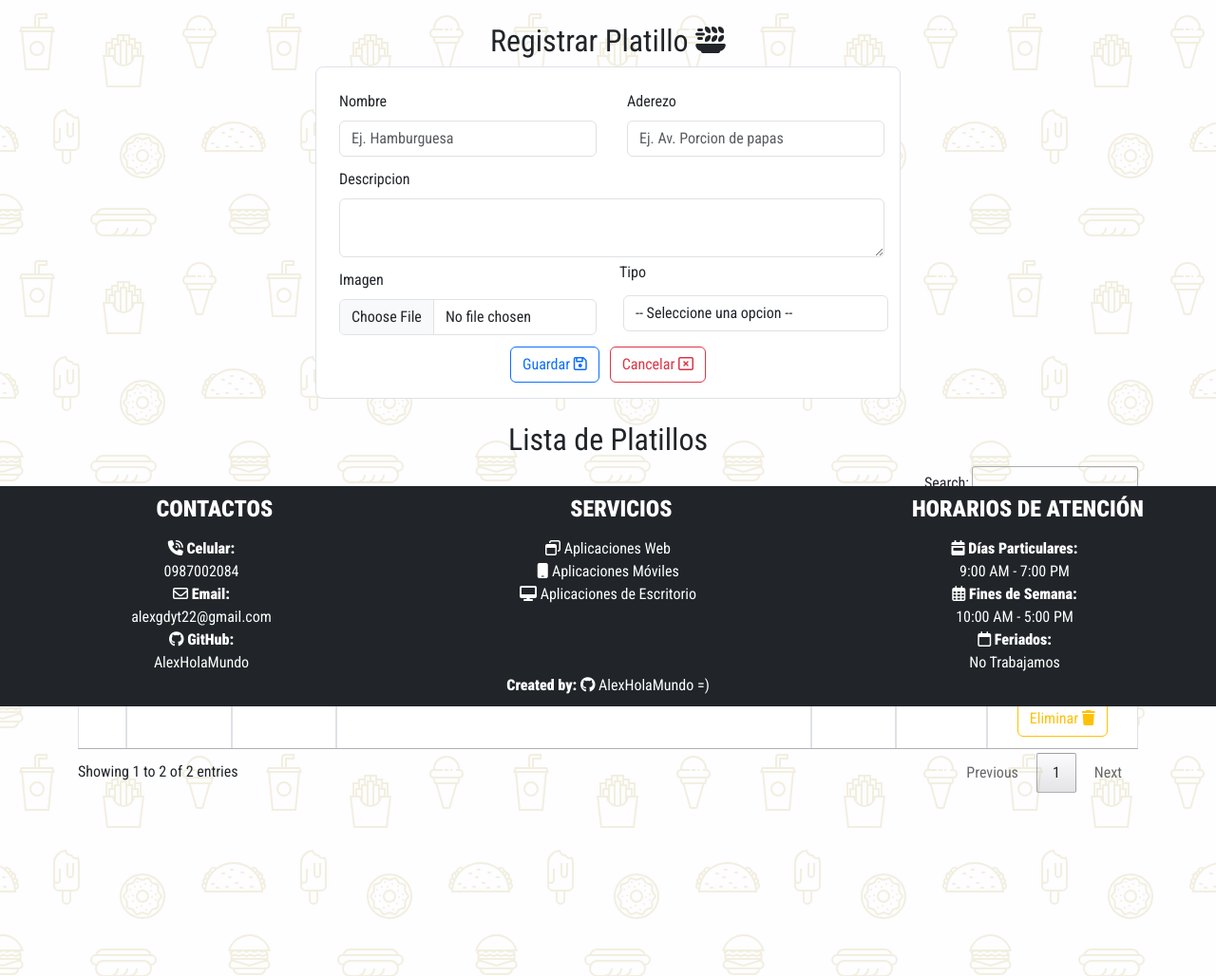
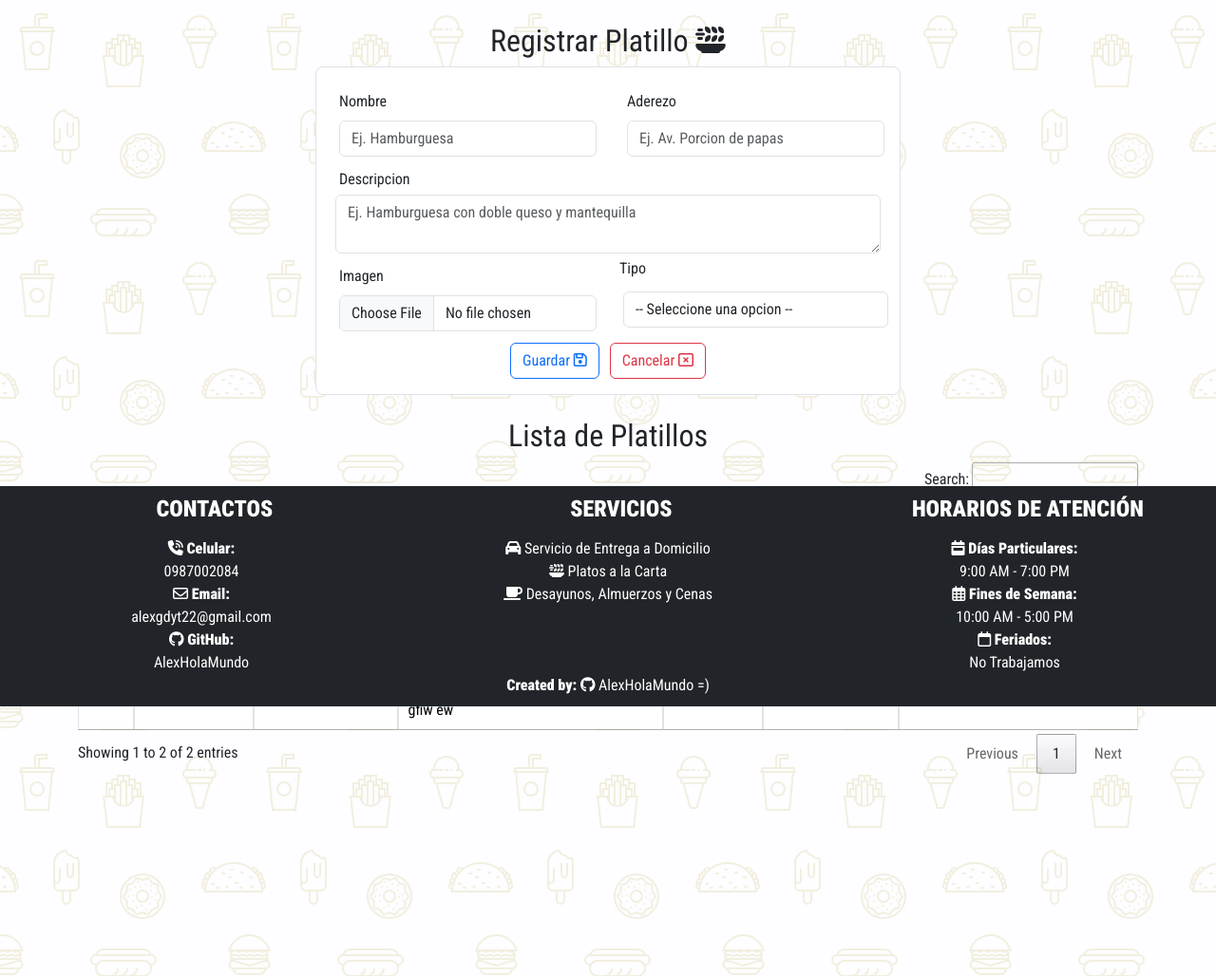
Before and after one commit to AlexHolaMundo/crudRestaurante, a Django app: page /listaPlatillo/ in a window 1280 px wide. Shown: the part 56-1084 px from the top of the page at 95% size. Run offline with Django 4.2, Linux system fonts and the light colour scheme; data comes from the database, SQL or seed files in the repository; both versions use the stored data as it was after the commit; some libraries are stand-ins or nearby versions.

Commit message:
feat fix styles

```diff
--- a/Aplicaciones/RestauranteWT/templates/listaDetalle.html
+++ b/Aplicaciones/RestauranteWT/templates/listaDetalle.html
@@ -132,7 +132,7 @@
           <th class="text-center" scope="col">Cantidad</th>
           <th class="text-center" scope="col">Precio Unitario</th>
           <th class="text-center" scope="col">Subtotal</th>
-          <th class="text-center" scope="col">Observaciones</th>
+          <th class="text-center w-25" scope="col">Observaciones</th>
           <th class="text-center" scope="col">Acciones</th>
         </tr>
       </thead>
@@ -145,7 +145,9 @@
           <td class="text-center">{{detalle.cantidad_wt}}</td>
           <td class="text-center">{{detalle.precio_unitario_wt}}</td>
           <td class="text-center">{{detalle.subtotal_wt}}</td>
-          <td class="text-center">{{detalle.platillo_wt.descripcion_wt}}</td>
+          <td class="text-justify w-25">
+            {{detalle.platillo_wt.descripcion_wt}}
+          </td>
           <td class="text-center">
             <a
               href="/editarDetalle/{{detalle.idDetalle_wt}}"
--- a/Aplicaciones/RestauranteWT/templates/listaPlatillo.html
+++ b/Aplicaciones/RestauranteWT/templates/listaPlatillo.html
@@ -48,13 +48,12 @@
           <textarea
             type="text"
             required
-            class="form-control m-1"
+            class="form-control"
             placeholder="Ej. Hamburguesa con doble queso y mantequilla"
             value=""
             name="descripcion_wt"
             id="descripcion_wt"
-          >
-          </textarea>
+          ></textarea>
         </div>
       </div>
     </div>
@@ -110,7 +109,7 @@
           <th class="text-center">ID</th>
           <th class="text-center">Nombre</th>
           <th class="text-center">Aderezo</th>
-          <th class="text-center">Descripcion</th>
+          <th class="text-center w-25">Descripcion</th>
           <th class="text-center">Imagen</th>
           <th class="text-center">Tipo</th>
           <th class="text-center">Acciones</th>
@@ -122,7 +121,7 @@
           <td class="text-center">{{platillo.idPlatillo_wt}}</td>
           <td class="text-center">{{platillo.nombre_wt}}</td>
           <td class="text-center">{{platillo.aderezos_wt}}</td>
-          <td class="text-center">{{platillo.descripcion_wt}}</td>
+          <td class="text-justify w-25">{{platillo.descripcion_wt}}</td>
           <td class="text-center">
             {% if platillo.imagen_wt %}
             <a href="{{ platillo.imagen_wt.url }}" target="_blank">
--- a/Aplicaciones/RestauranteWT/templates/plantilla.html
+++ b/Aplicaciones/RestauranteWT/templates/plantilla.html
@@ -180,16 +180,16 @@
         <div class="col-md-4">
           <h4><strong>&nbsp;&nbsp;&nbsp;&nbsp; SERVICIOS</strong></h4>
           <ul>
-            <i class="fa-regular fa-window-restore"></i>
-            Aplicaciones Web
+            <i class="fa-solid fa-car"></i>
+            Servicio de Entrega a Domicilio
           </ul>
           <ul>
-            <i class="fa-solid fa-mobile"></i>
-            Aplicaciones Móviles
+            <i class="fa-solid fa-plate-wheat"></i>
+            Platos a la Carta
           </ul>
           <ul>
-            <i class="fa-solid fa-desktop"></i>
-            Aplicaciones de Escritorio
+            <i class="fa-solid fa-mug-saucer"></i>
+            Desayunos, Almuerzos y Cenas
           </ul>
         </div>
         <div class="col-md-4">
```
Also changed, not shown: Restaurante.db.
